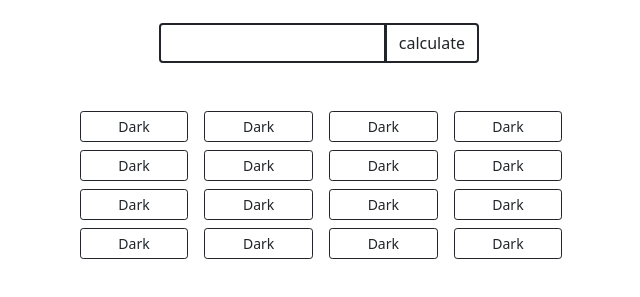
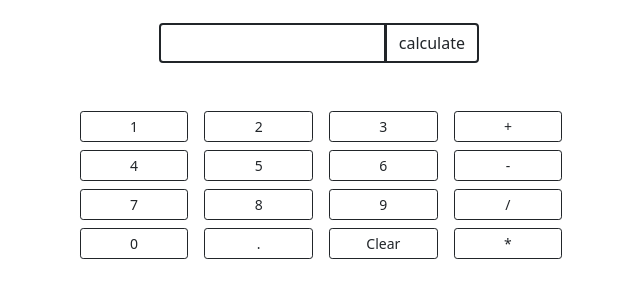
Before and after one commit to Shaurya2712/DHTML-CALCULATOR-, a plain HTML site: page index.html in a window 1280 px wide. Shown: the part 121-418 px from the top of the page, without its empty margins (351-991 px from the left). Drawn offline with nearby package versions, Linux system fonts and the light colour scheme.

Commit message:
changed the heading of buttons

```diff
--- a/index.html
+++ b/index.html
@@ -42,64 +42,65 @@
       <div class="row my-2">
         <div class="col-4"></div>
         <button type="button" class="btn btn-outline-dark col-1 mx-2 btn-sm">
-          Dark
+          1
         </button>
         <button type="button" class="btn btn-outline-dark col-1 mx-2 btn-sm">
-          Dark
+          2
         </button>
         <button type="button" class="btn btn-outline-dark col-1 mx-2 btn-sm">
-          Dark
+          3
         </button>
         <button type="button" class="btn btn-outline-dark col-1 mx-2 btn-sm">
-          Dark
+          +
+        </button>
+        <div class="col-4"></div>
+      </div>
+
+      <div class="row my-2">
+        <div class="col-4"></div>
+        <button type="button" class="btn btn-outline-dark col-1 mx-2 btn-sm">
+          4
+        </button>
+        <button type="button" class="btn btn-outline-dark col-1 mx-2 btn-sm">
+          5
+        </button>
+        <button type="button" class="btn btn-outline-dark col-1 mx-2 btn-sm">
+          6
+        </button>
+        <button type="button" class="btn btn-outline-dark col-1 mx-2 btn-sm">
+          -
         </button>
         <div class="col-4"></div>
       </div>
       <div class="row my-2">
         <div class="col-4"></div>
         <button type="button" class="btn btn-outline-dark col-1 mx-2 btn-sm">
-          Dark
+          7
         </button>
         <button type="button" class="btn btn-outline-dark col-1 mx-2 btn-sm">
-          Dark
+          8
         </button>
         <button type="button" class="btn btn-outline-dark col-1 mx-2 btn-sm">
-          Dark
+          9
         </button>
         <button type="button" class="btn btn-outline-dark col-1 mx-2 btn-sm">
-          Dark
+          /
         </button>
         <div class="col-4"></div>
       </div>
       <div class="row my-2">
         <div class="col-4"></div>
         <button type="button" class="btn btn-outline-dark col-1 mx-2 btn-sm">
-          Dark
+          0
         </button>
         <button type="button" class="btn btn-outline-dark col-1 mx-2 btn-sm">
-          Dark
+          .
         </button>
         <button type="button" class="btn btn-outline-dark col-1 mx-2 btn-sm">
-          Dark
+          Clear
         </button>
         <button type="button" class="btn btn-outline-dark col-1 mx-2 btn-sm">
-          Dark
-        </button>
-        <div class="col-4"></div>
-      </div>
-      <div class="row my-2">
-        <div class="col-4"></div>
-        <button type="button" class="btn btn-outline-dark col-1 mx-2 btn-sm">
-          Dark
-        </button>
-        <button type="button" class="btn btn-outline-dark col-1 mx-2 btn-sm">
-          Dark
-        </button>
-        <button type="button" class="btn btn-outline-dark col-1 mx-2 btn-sm">
-          Dark
-        </button>
-        <button type="button" class="btn btn-outline-dark col-1 mx-2 btn-sm">
-          Dark
+          *
         </button>
         <div class="col-4"></div>
       </div>
```
